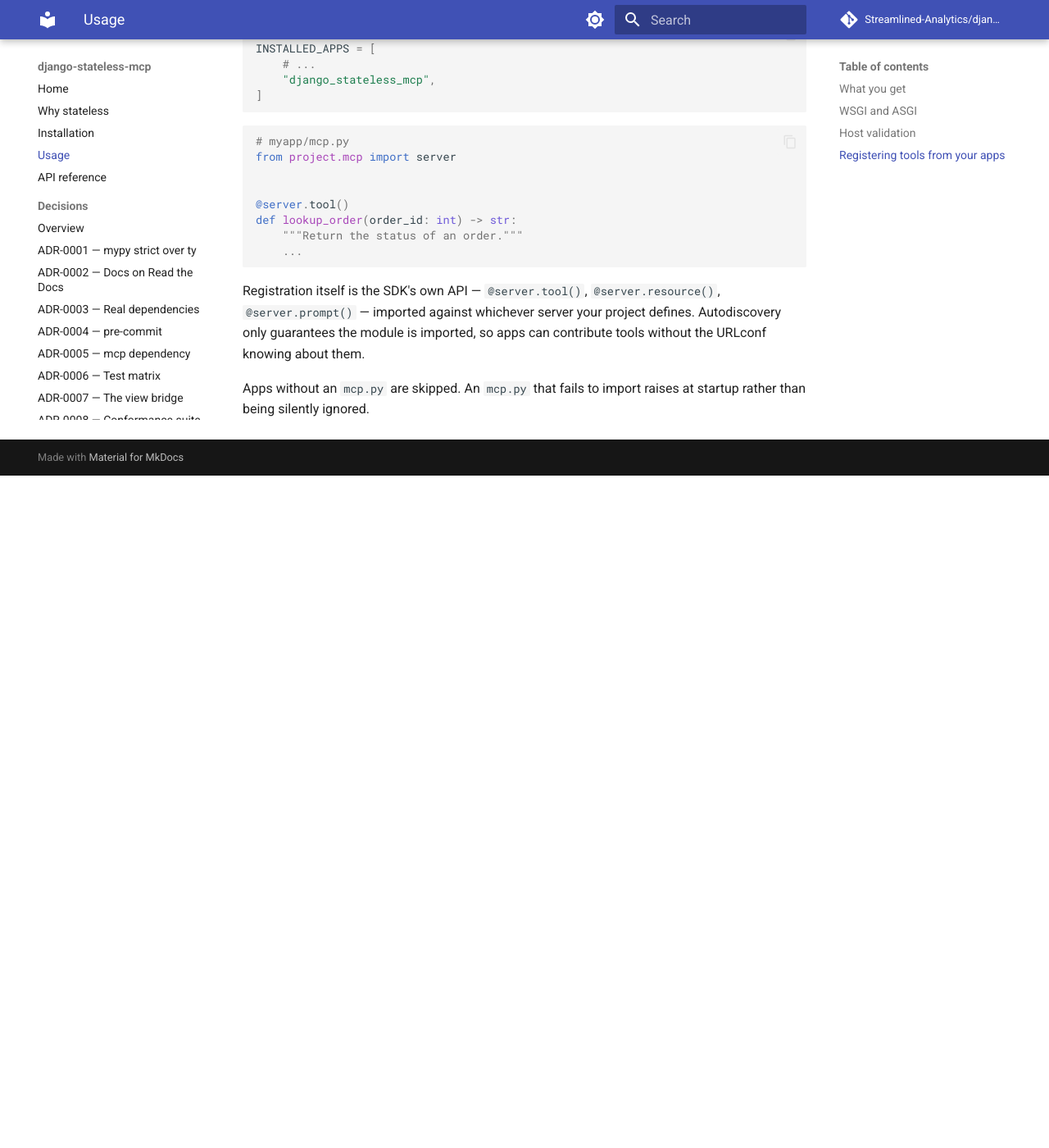
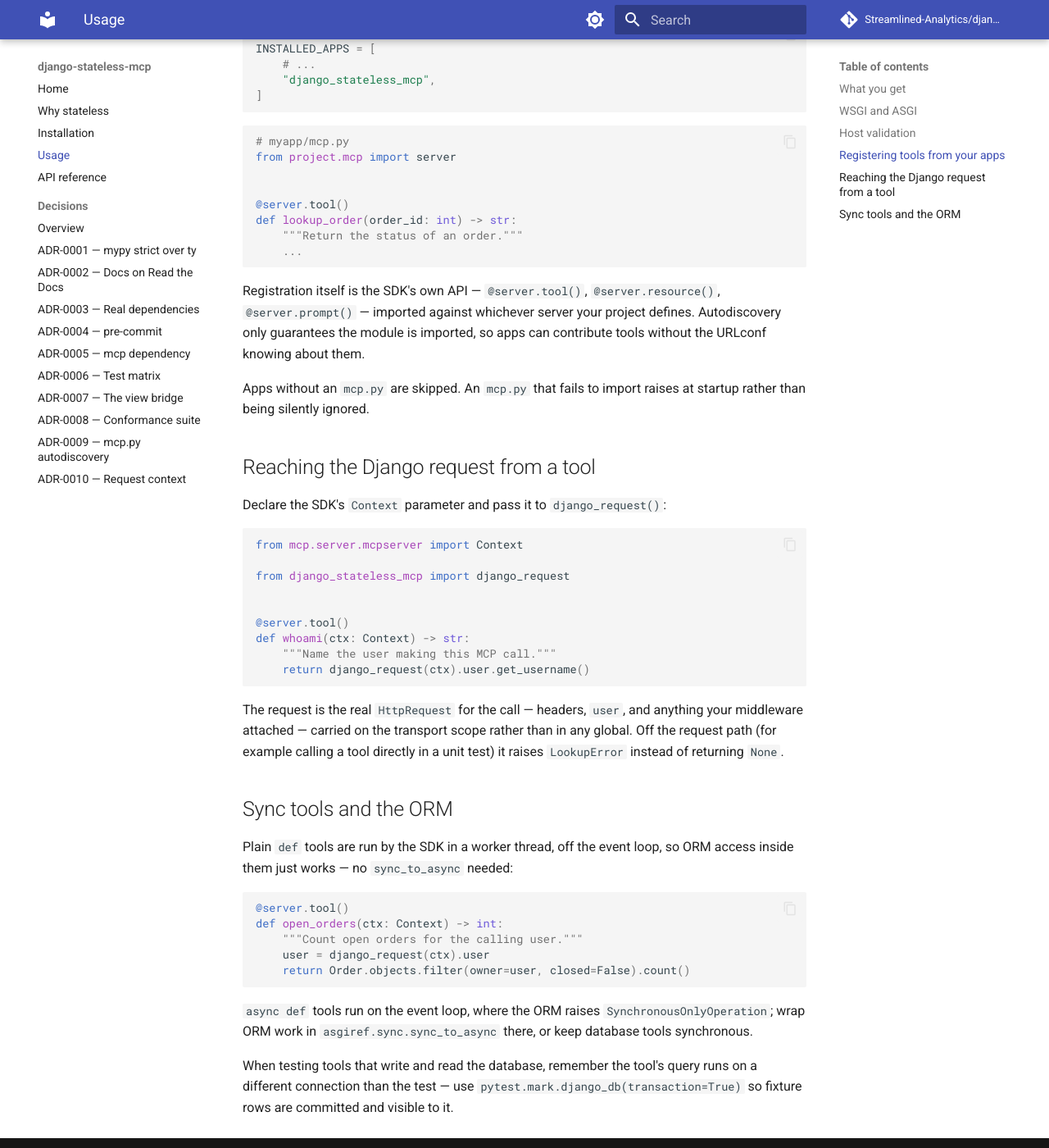
Before and after one commit to Streamlined-Analytics/django-stateless-mcp, an MkDocs documentation site: the page built from docs/usage.md, in a window 1280 px wide and 1400 px high, scrolled down 1535 px. Shown: the whole window at 82% size. Built offline with MkDocs 1.6.1 and Material for MkDocs 9.7.7, drawn with Linux system fonts in a browser that asks for light colours; comment, search, counter and statistics services are not loaded; before the commit the page ends 2115 px from its top, so only the background shows below that.

Commit message:
feat: expose the Django request to tools via the transport scope (#18)
Phase 3. The bridge stores the HttpRequest in scope['state']; the SDK's
transport carries that scope into every handler, so django_request(ctx)
returns the real request — headers, user, middleware attachments — with
no global state. Off the request path it raises LookupError, never None.

Sync tools turned out to need nothing from us: the SDK already runs
plain def tools in anyio worker threads, so ORM access inside them just
works — verified by a tool counting auth.User rows through the view on
both Django versions. Async tools stay event-loop-bound; documented.

Known gap recorded rather than papered over: worker-thread DB
connections are not covered by Django's request-end cleanup, and a
ServerMiddleware cannot fix it from the event-loop thread. Revisit with
Phase 7 and measurements.

See ADR-0010.

````diff
--- a/docs/adr/index.md
+++ b/docs/adr/index.md
@@ -19,3 +19,4 @@ useful to someone extending the package than the resulting code is.
 | [ADR-0007](0007-stateless-view-bridge.md) | `mcp_view(server)` bridges Django to the SDK, one session manager per request |
 | [ADR-0008](0008-conformance-suite.md) | The official MCP conformance suite runs in CI against a bootable fixture |
 | [ADR-0009](0009-mcp-autodiscovery.md) | Installed apps contribute tools via autodiscovered `mcp.py` modules |
+| [ADR-0010](0010-request-context.md) | The Django request rides the transport scope; sync tools thread via the SDK |
--- a/docs/usage.md
+++ b/docs/usage.md
@@ -93,3 +93,47 @@ apps can contribute tools without the URLconf knowing about them.
 
 Apps without an `mcp.py` are skipped. An `mcp.py` that fails to import raises
 at startup rather than being silently ignored.
+
+## Reaching the Django request from a tool
+
+Declare the SDK's `Context` parameter and pass it to `django_request()`:
+
+```python
+from mcp.server.mcpserver import Context
+
+from django_stateless_mcp import django_request
+
+
+@server.tool()
+def whoami(ctx: Context) -> str:
+    """Name the user making this MCP call."""
+    return django_request(ctx).user.get_username()
+```
+
+The request is the real `HttpRequest` for the call — headers, `user`, and
+anything your middleware attached — carried on the transport scope rather than
+in any global.
+Off the request path (for example calling a tool directly in a unit test) it
+raises `LookupError` instead of returning `None`.
+
+## Sync tools and the ORM
+
+Plain `def` tools are run by the SDK in a worker thread, off the event loop, so
+ORM access inside them just works — no `sync_to_async` needed:
+
+```python
+@server.tool()
+def open_orders(ctx: Context) -> int:
+    """Count open orders for the calling user."""
+    user = django_request(ctx).user
+    return Order.objects.filter(owner=user, closed=False).count()
+```
+
+`async def` tools run on the event loop, where the ORM raises
+`SynchronousOnlyOperation`; wrap ORM work in `asgiref.sync.sync_to_async`
+there, or keep database tools synchronous.
+
+When testing tools that write and read the database, remember the tool's query
+runs on a different connection than the test — use
+`pytest.mark.django_db(transaction=True)` so fixture rows are committed and
+visible to it.
--- a/mkdocs.yml
+++ b/mkdocs.yml
@@ -57,3 +57,4 @@ nav:
       - ADR-0007 — The view bridge: adr/0007-stateless-view-bridge.md
       - ADR-0008 — Conformance suite: adr/0008-conformance-suite.md
       - ADR-0009 — mcp.py autodiscovery: adr/0009-mcp-autodiscovery.md
+      - ADR-0010 — Request context: adr/0010-request-context.md
--- a/src/django_stateless_mcp/__init__.py
+++ b/src/django_stateless_mcp/__init__.py
@@ -2,6 +2,7 @@
 
 from __future__ import annotations
 
+from django_stateless_mcp.context import django_request as django_request
 from django_stateless_mcp.views import mcp_view as mcp_view
 
-__all__ = ["mcp_view"]
+__all__ = ["django_request", "mcp_view"]
````
Also changed, not shown: docs/adr/0010-request-context.md (added, +67 -0 lines), 4 other files.
